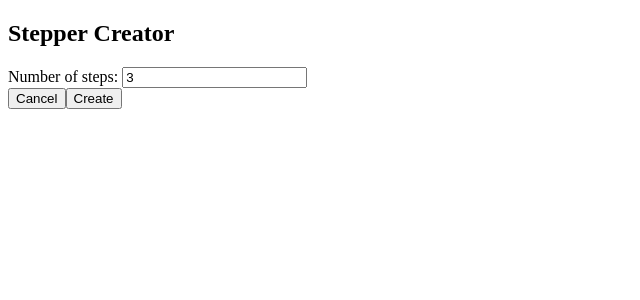
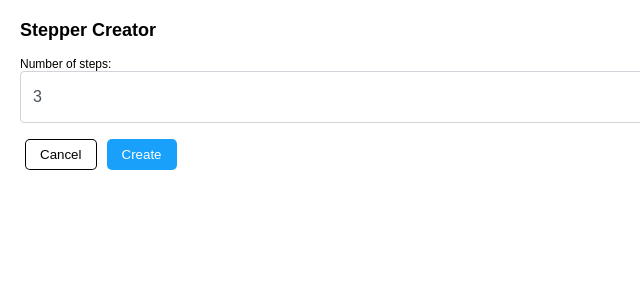
Before and after one commit to RafaelGondi/figma-step-by-stepper, a Vue app: page / in a window 1280 px wide. Shown: the top 300 px of the page, without its empty margins (0-640 px from the left). Built offline with nearby package versions, Linux system fonts and the light colour scheme; the HTML template or start-up script is replaced by a standard one.

Commit message:
Improves the style of the plugin

```diff
--- a/src/App.vue
+++ b/src/App.vue
@@ -37,4 +37,73 @@ export default {
 </script>
 
 <style>
+#app {
+  font-family: "Avenir", Helvetica, Arial, sans-serif;
+  -webkit-font-smoothing: antialiased;
+  -moz-osx-font-smoothing: grayscale;
+  color: #2c3e50;
+  margin-top: 60px;
+}
+
+body {
+  font: 12px sans-serif;
+  margin: 20px;
+}
+
+button {
+  border-radius: 5px;
+  background: white;
+  color: black;
+  border: none;
+  padding: 8px 15px;
+  margin: 0 5px;
+  box-shadow: inset 0 0 0 1px black;
+  outline: none;
+}
+
+#create {
+  box-shadow: none;
+  background: #18a0fb;
+  color: white;
+}
+
+input[type=number] {
+    display: block;
+    width: 100%;
+    height: calc(1.5em + .75rem + 2px);
+    padding: .375rem .75rem;
+    font-size: 1rem;
+    font-weight: 400;
+    line-height: 1.5;
+    color: #495057;
+    background-color: #fff;
+    background-clip: padding-box;
+    border: 1px solid #ced4da;
+    border-radius: .25rem;
+    transition: border-color .15s ease-in-out,box-shadow .15s ease-in-out;
+    outline-color: transparent !important;
+}
+
+input[type=number]:hover {
+  box-shadow: inset 0 0 0 1px rgba(0, 0, 0, 0.1);
+}
+
+button:focus {
+  box-shadow: inset 0 0 0 2px #18a0fb;
+}
+
+#create:focus {
+  box-shadow: inset 0 0 0 2px rgba(0, 0, 0, 0.3);
+}
+
+input[type=number]:focus {
+  background-color: #fff;
+  border-color: #80bdff;
+  outline: 0;
+  box-shadow: 0 0 0 0.2rem rgba(0,123,255,.25);
+}
+
+.input-group {
+  margin: 16px 0px;
+}
 </style>
```
